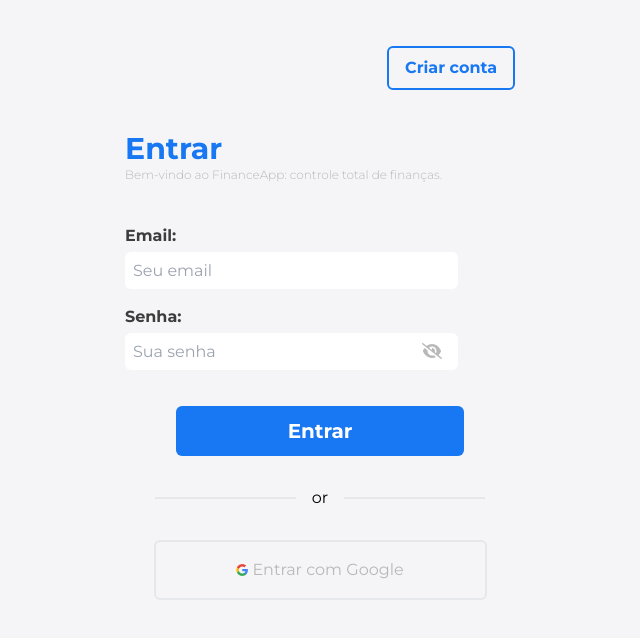
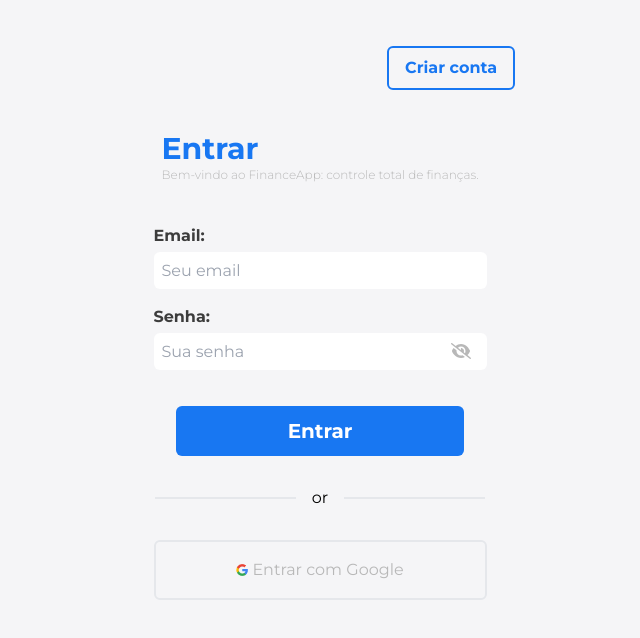
Before and after one commit to DouglasBsales/finance-app, a Next.js app: page /Login in a window 1280 px wide. Shown: the top 638 px of the page, without its empty margins (320-960 px from the left). Built offline with nearby package versions, Linux system fonts and the light colour scheme.

Commit message:
Refactor: changed class

```diff
--- a/src/components/Login/FormLogin.tsx
+++ b/src/components/Login/FormLogin.tsx
@@ -9,7 +9,7 @@ const FormLogin = () => {
   };
 
   return (
-    <div className="w-full flex-col pt-[41px]">
+    <div className="flex flex-col items-center pt-[41px]">
       <div>
         <p className="text-3xl font-semibold text-bluePrimary">Entrar</p>
         <p className="text-blackOpacity font-light text-xs">
```
